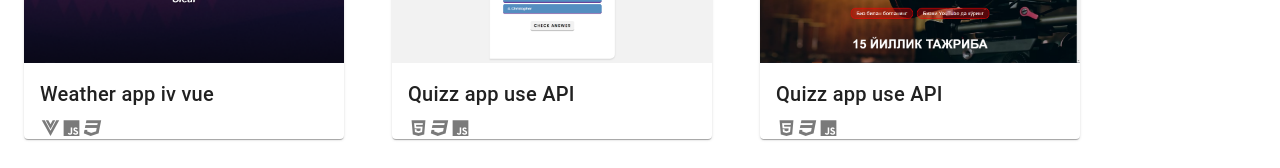
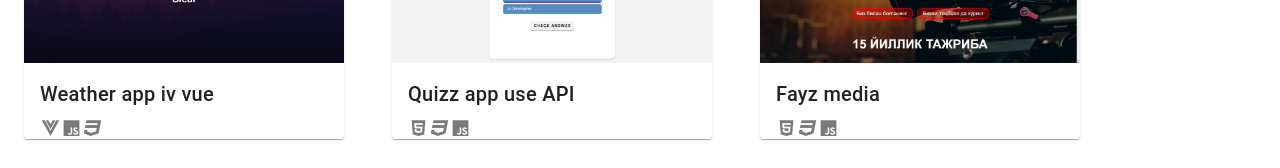
Before and after one commit to IBNODIL/my-portfolio-with-vuetify, a Vue app: page /projects in a window 1280 px wide. Shown: the part 176-344 px from the top of the page. Built offline with nearby package versions, Linux system fonts and the light colour scheme.

Commit message:
jange wrong name of project

```diff
--- a/src/views/Projects.vue
+++ b/src/views/Projects.vue
@@ -37,7 +37,7 @@
         <img src="../assets/projects-img/fayz-media.png">
       </a>
       <v-card-title>
-        Quizz app use API
+        Fayz media
       </v-card-title>
       <v-card-subtitle>
         <p>
```
